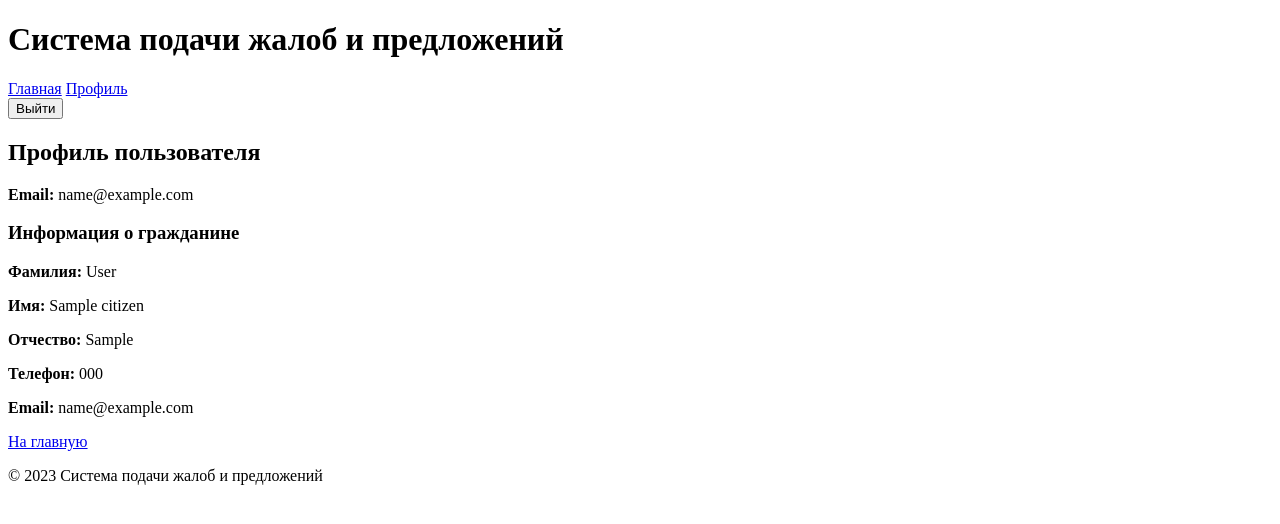
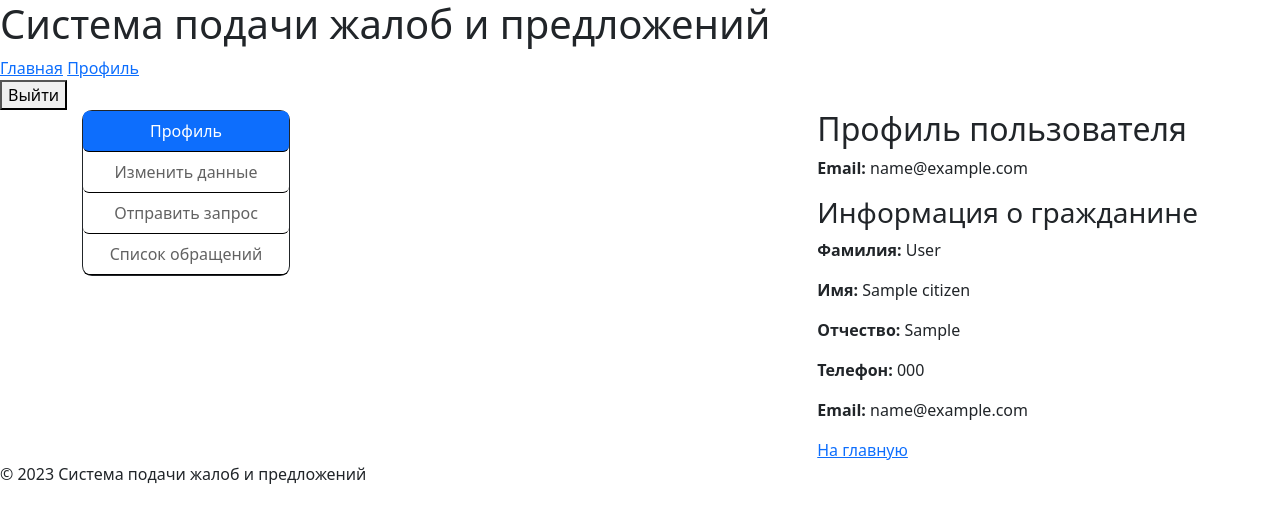
Before and after one commit to MichaelEmpire123/diplom22121, a Django app: page /profile/ in a window 1280 px wide. Shown: the top 524 px of the page. Run offline with Django 5.2, Linux system fonts and the light colour scheme; a user stored in the database is signed in; tables that the repository leaves empty hold one stand-in row (values such as "Sample post"); some libraries are stand-ins or nearby versions.

Commit message:
Немного верстки страницы профиль, и добавление страницы Изменение данных профиля

```diff
--- a/main/templates/auth/profile.html
+++ b/main/templates/auth/profile.html
@@ -1,6 +1,17 @@
 {% extends 'base.html' %}
 
 {% block content %}
+<div class="profile">
+    <div>
+        <nav class="nav nav-pills flex-column profile_nav">
+            <a class="profile_nav_a flex-sm-fill text-sm-center nav-link active" aria-current="page" href="{% url 'profile' %}">Профиль</a>
+            <a class="profile_nav_a flex-sm-fill text-sm-center nav-link" href="{% url 'change_data' %}">Изменить данные</a>
+            <a class="profile_nav_a flex-sm-fill text-sm-center nav-link" href="#">Отправить запрос</a>
+            <a class="profile_nav_a flex-sm-fill text-sm-center nav-link" href="#">Список обращений</a>
+        </nav>
+    </div>
+
+    <div class="data_profile">
         <h2>Профиль пользователя</h2>
         <p><strong>Email:</strong> {{ user_profile.user.email }}</p>
 
@@ -21,4 +32,8 @@
         {% endif %}
 
         <a href="{% url 'home' %}">На главную</a>
+    </div>
+
+</div>
+
 {% endblock %}
--- a/main/templates/base.html
+++ b/main/templates/base.html
@@ -3,6 +3,7 @@
 <head>
     <title>Система подачи жалоб и предложений</title>
     {% load static %}
+    <link rel="stylesheet" href="https://cdnjs.cloudflare.com/ajax/libs/bootstrap/5.3.3/css/bootstrap.min.css" integrity="sha512-jnSuA4Ss2PkkikSOLtYs8BlYIeeIK1h99ty4YfvRPAlzr377vr3CXDb7sb7eEEBYjDtcYj+AjBH3FLv5uSJuXg==" crossorigin="anonymous" referrerpolicy="no-referrer" />
     <link rel="stylesheet" href="{% static 'main/style.css' %}">
     <meta name="viewport" content="width=device-width, initial-scale=1.0">
 </head>
@@ -24,7 +25,7 @@
         </nav>
     </header>
 
-    <main>
+    <main class="container">
         {% block content %}
         <!-- Здесь будет основное содержимое страницы -->
         {% endblock %}
@@ -33,5 +34,8 @@
     <footer>
         <p>&copy; 2023 Система подачи жалоб и предложений</p>
     </footer>
+
+
+    <script src="https://cdnjs.cloudflare.com/ajax/libs/bootstrap/5.3.3/js/bootstrap.bundle.min.js" integrity="sha512-7Pi/otdlbbCR+LnW+F7PwFcSDJOuUJB3OxtEHbg4vSMvzvJjde4Po1v4BR9Gdc9aXNUNFVUY+SK51wWT8WF0Gg==" crossorigin="anonymous" referrerpolicy="no-referrer"></script>
 </body>
 </html>
--- a/main/urls.py
+++ b/main/urls.py
@@ -8,4 +8,5 @@
     path('login/', views.login_view, name='login'),
     path('logout/', views.logout_view, name='logout'), # Используем наше представление
     path('profile/', views.profile, name='profile'),
+    path('change_profile/', views.change_profile, name='change_data'),
 ]
--- a/main/views.py
+++ b/main/views.py
@@ -1,3 +1,5 @@
+from django.core.exceptions import ValidationError
+
 from .forms import UserRegistrationForm, EmailAuthenticationForm, LogoutForm
 from django.shortcuts import render, redirect, get_object_or_404
 from django.contrib.auth.decorators import login_required
@@ -12,20 +14,20 @@
 def register(request):
     if request.method == 'POST':
         form = UserRegistrationForm(request.POST)
-        if form.is_valid():
-            form.save()
-            messages.success(request, 'Регистрация прошла успешно! Теперь вы можете войти в систему.') # сообщение об успехе
-            return redirect('login')
-        else:
-            messages.error(request, 'Пожалуйста, исправьте ошибки в форме.') # сообщение об ошибке
+        try:
+            if form.is_valid():
+                form.save()
+                messages.success(request, 'Регистрация прошла успешно! Теперь вы можете войти в систему.')
+                return redirect('login')
+        except ValidationError as e:
+             form.add_error(None, e)
 
     else:
         form = UserRegistrationForm()
-
     return render(request, 'auth/register.html', {'form': form})
 
 
-
+# Авторизация
 def login_view(request):
     if request.method == 'POST':
         form = EmailAuthenticationForm(request, data=request.POST)
@@ -38,6 +40,7 @@
     return render(request, 'auth/login.html', {'form': form})
 
 
+# Профиль пользователя
 @login_required
 def profile(request):
     user_profile = get_object_or_404(Users, user=request.user)
@@ -56,7 +59,12 @@
     }
     return render(request, 'auth/profile.html', context)
 
+@login_required
+def change_profile(request):
+    return render(request, 'auth/change_data_profile.html')
 
+
+# Выход
 def logout_view(request):
     if request.method == 'POST':
         form = LogoutForm(request.POST)
--- a/static/main/style.css
+++ b/static/main/style.css
@@ -1,3 +1,20 @@
-#file_chat {
+.profile {
+    display: flex;
+    justify-content: space-between;
+}
+.profile_nav {
+    width: 208px;
+    border: 1px solid;
+    border-radius: 10px;
+    font-size: 16px;
+}
 
+.profile_nav_a {
+    border-bottom: 1px solid #000;
+    color: #626262;
 }
+
+.profile_nav_a:hover {
+    color: #EBEBEB;
+    background: #0D6EFD;
+}
```
Also changed, not shown: main/forms.py (+22 -18 lines), main/templates/auth/change_data_pofile.html (added). Lines whose indentation alone changed are shown as unchanged.
